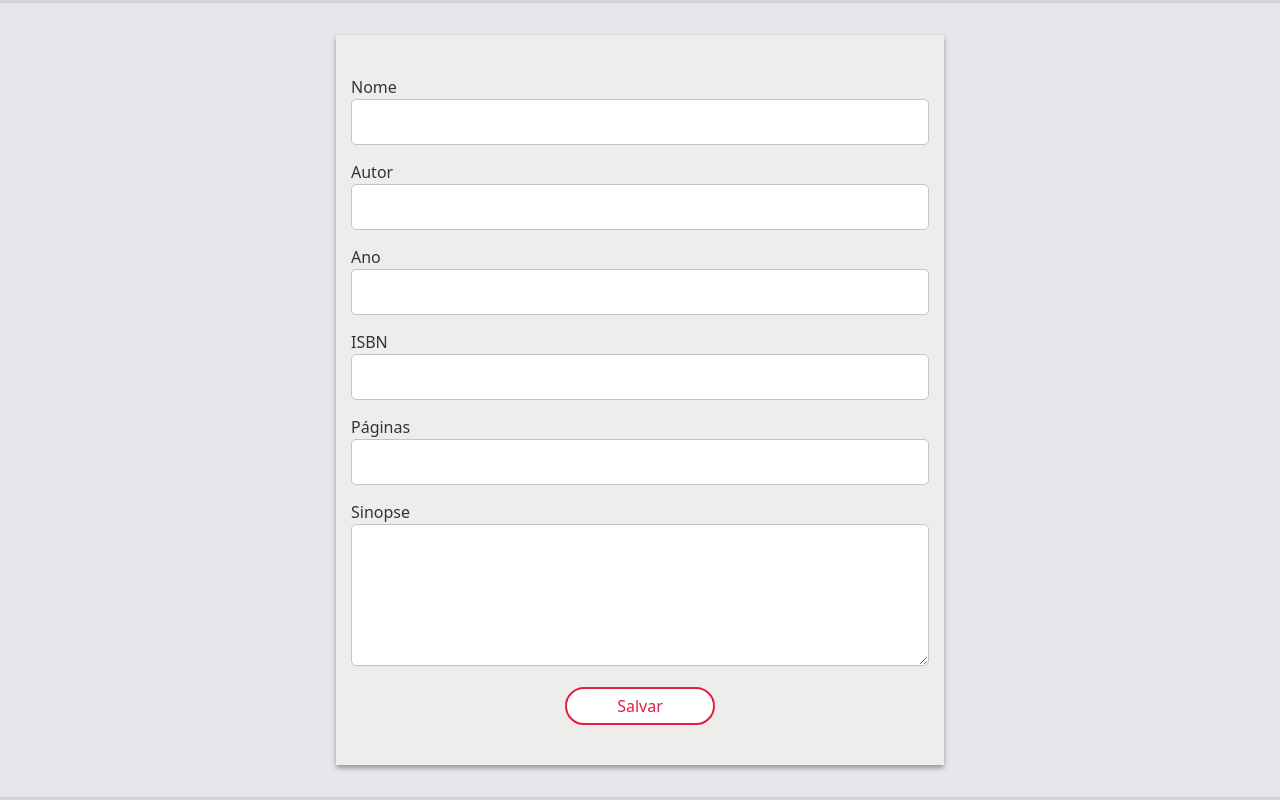
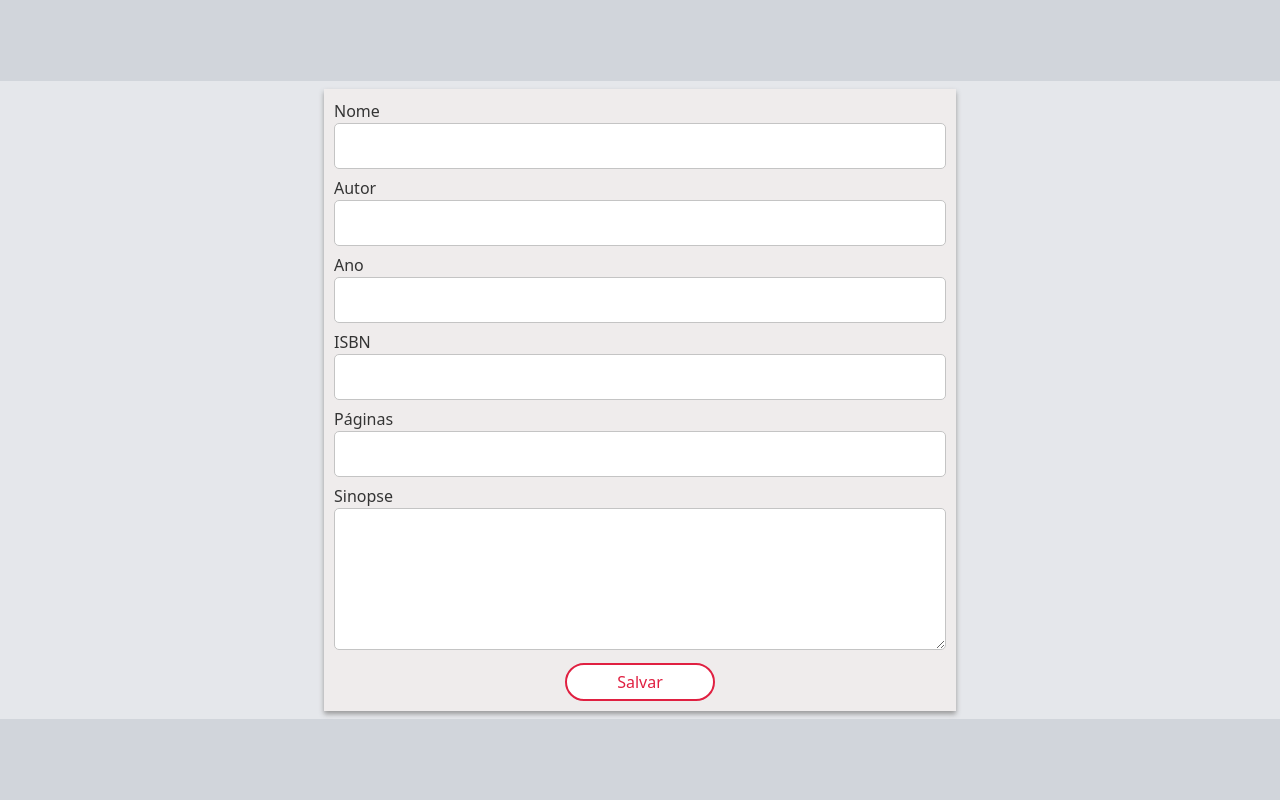
Before and after one commit to thiago-santanna/socialteca-web, a Next.js app: page /cadastros/livros in a window 1280 px wide. Built offline with nearby package versions, Linux system fonts and the light colour scheme.

Commit message:
ajustes nos pads da tela de livro

```diff
--- a/src/pages/cadastros/livros/index.tsx
+++ b/src/pages/cadastros/livros/index.tsx
@@ -9,7 +9,7 @@ const Livro = () => {
     return (
         <>
             <div className='min-h-screen min-w-full flex flex-col items-center justify-center bg-gray-300 font-sans'>
-                <div className='container mx-auto p-8 items-start justify-center bg-gray-200'>
+                <div className='container p-2 mx-auto items-start justify-center bg-gray-200'>
                     <section className=" block md:mx-auto md:w-1/2">
                         <form className={styles.formulario} action="#">
                             <div className={styles.formulario__grupo}>
--- a/src/pages/cadastros/livros/livro.module.css
+++ b/src/pages/cadastros/livros/livro.module.css
@@ -1,11 +1,11 @@
 .formulario {
     background-color: #efecec;
-    padding: 40px 15px 40px 15px;
+    padding: 10px 10px 10px 10px;
     box-shadow: 0 3px 5px #989898;
 }
 
 .formulario__grupo {
-    margin-bottom: 15px;
+    margin-bottom: 7px;
 }
 
 .formulario__campo {
--- a/src/pages/login.module.css
+++ b/src/pages/login.module.css
@@ -1,6 +1,5 @@
 .formulario {
     background-color: #efecec;
-    padding: 40px 15px 40px 15px;
     box-shadow: 0 3px 5px #989898;
 }
 
```
